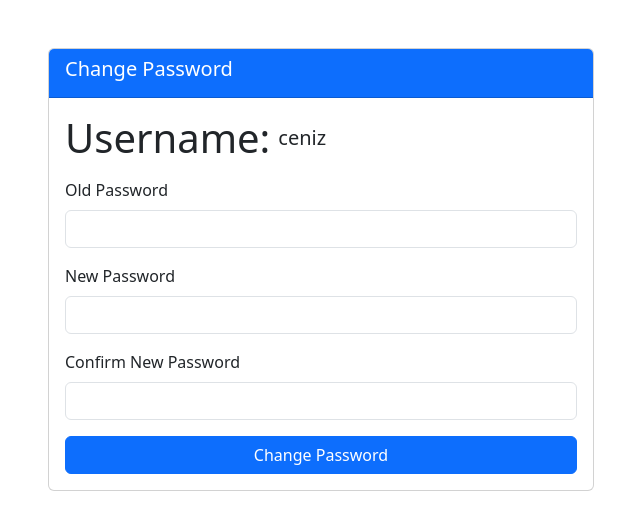
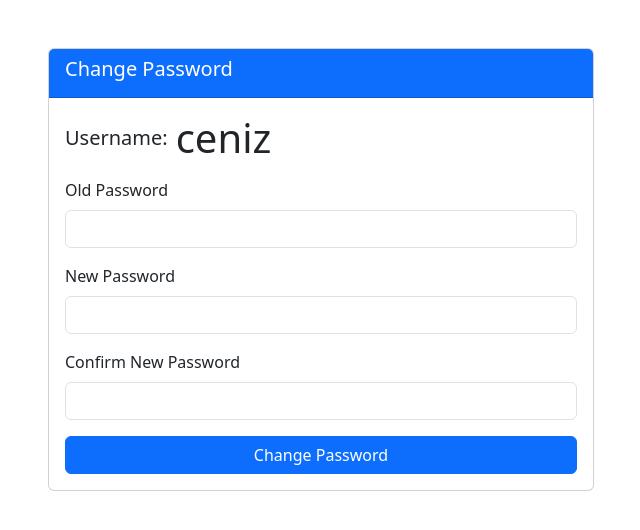
Before and after one commit to Rizzgods/LIBRARY-SYS, a Django app: page /student/change-password/ in a window 1280 px wide. Shown: the top 530 px of the page, without its empty margins (319-959 px from the left). Run offline with Django 5.2, Linux system fonts and the light colour scheme; a user stored in the database is signed in.

Commit message:
near finiish

```diff
--- a/adminside/templates/book_page_views.html
+++ b/adminside/templates/book_page_views.html
@@ -64,7 +64,8 @@
             <a href="#" class="list-group-item list-group-item-action" id="analytics-link">User List</a>
             <a href="#" class="list-group-item list-group-item-action" id="Create-link">Create Account</a>
             <a href="#" class="list-group-item list-group-item-action" id="CSV-link">Import from CSV</a>
-            <a href="{% url 'batch-upload' %}" class="list-group-item list-group-item-action" id="batch-link">Batch Upload</a>
+            <a href="{% url 'batch-upload' %}" target="_blank" class="list-group-item list-group-item-action" id="batch-link">Batch Upload</a>
+
         </div>
     </div>
     <!-- /Sidebar -->
--- a/student/templates/edit_pass.html
+++ b/student/templates/edit_pass.html
@@ -19,8 +19,8 @@
                         <form method="post">
                             {% csrf_token %}
                             <div class="mb-3 d-flex align-items-center">
-                                <h1 class="me-2 mb-0">Username:</h1>
-                                <h5 class="mb-0">{{ user.username }}</h5>
+                                <h5 class="me-2 mb-0">Username:</h5>
+                                <h1 class="mb-0">{{ user.username }}</h1>
                             </div>
 
                             <div class="mb-3">
--- a/student/templates/student_content.html
+++ b/student/templates/student_content.html
@@ -368,7 +368,7 @@
 {% block nav %}
 <a href="{% url 'view' %}" class="navbar-desc"><li class="active"><span class="material-symbols-outlined navbar-icon" alt="home">home</span>Home</li></a>
 <a href="{% url 'bookmark' %}" class="navbar-desc"><li><span class="material-symbols-outlined bookmark navbar-icon" alt="bookmark">bookmark</span>Bookmark</li></a>
-<a href="{% url 'change-password' %}" class="navbar-desc"><li><span class="material-symbols-outlined bookmark navbar-icon" alt="bookmark">bookmark</span>Change Password</li></a>
+<a href="{% url 'change-password' %}" target="_blank" class="navbar-desc"><li><span class="material-symbols-outlined bookmark navbar-icon" alt="bookmark">bookmark</span>Change Password</li></a>
 <li id="li-dropdown"><div>
     <button class="dropdown-btn dropdown-toggle navbar-desc" type="button" data-bs-toggle="dropdown" aria-expanded="false">
         <span class="material-symbols-outlined navbar-icon">book_2</span>Book Borrow
```
Also changed, not shown: db.sqlite3, media/books/images/29595385_1762383970513958_3603494573507600912_n.jpg (added), media/books/images/455601477_1563080124282806_1274643082666125534_n.jpg (added), media/books/images/457717001_1168408420903021_2701070010410051224_n.png (added), media/books/images/photo-collage.png.png (added), media/books/images/uyyyyy.jpg (added), 5 other files.
